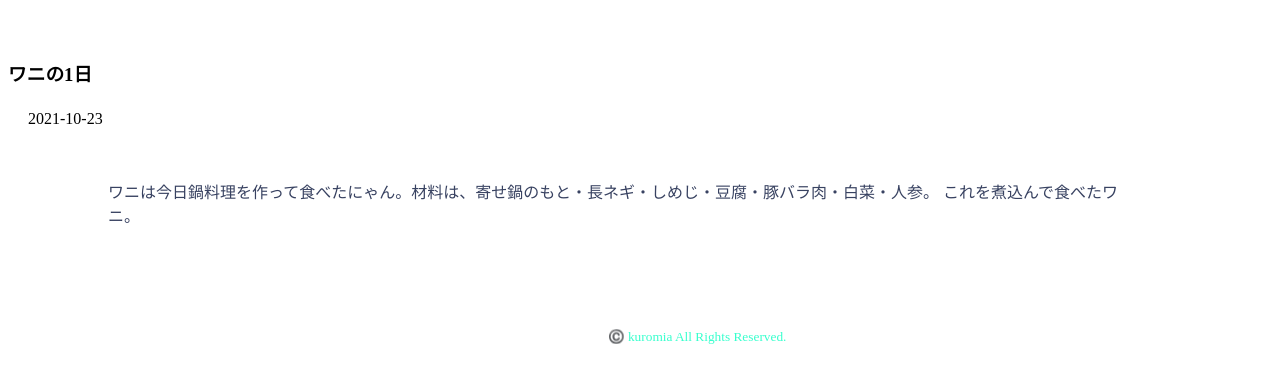
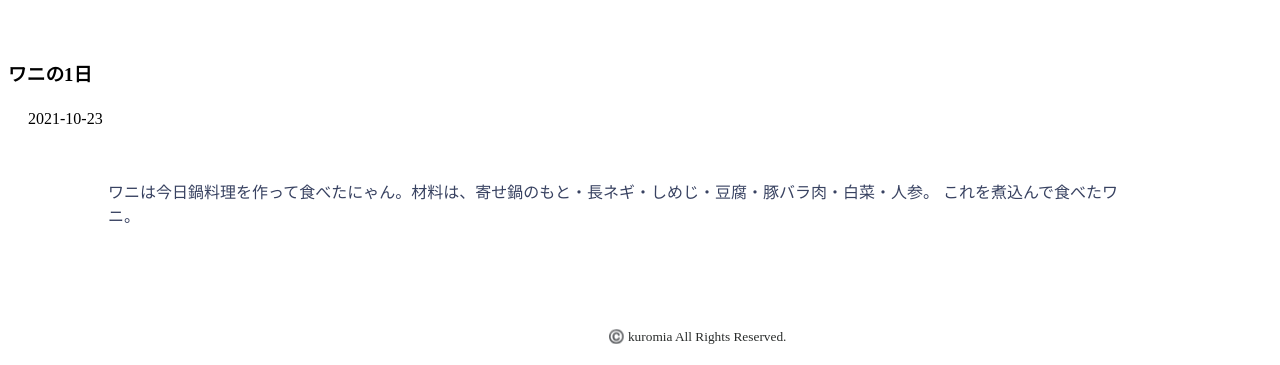
Before and after one commit to kuakobayashiriku0609/web_auk, a plain HTML site: page index.html in a window 1280 px wide. Shown: the part 519-884 px from the top of the page. Drawn offline with Linux system fonts and the light colour scheme.

Commit message:
Update style.css

```diff
--- a/style.css
+++ b/style.css
@@ -10,7 +10,7 @@ div{
 }
 
 footer{
-    color: rgb(55, 255, 205);
+    color: rgb(41, 44, 43);
     margin-left: 600px;
     margin-top: 100px;
     margin-bottom: 20px;
```
